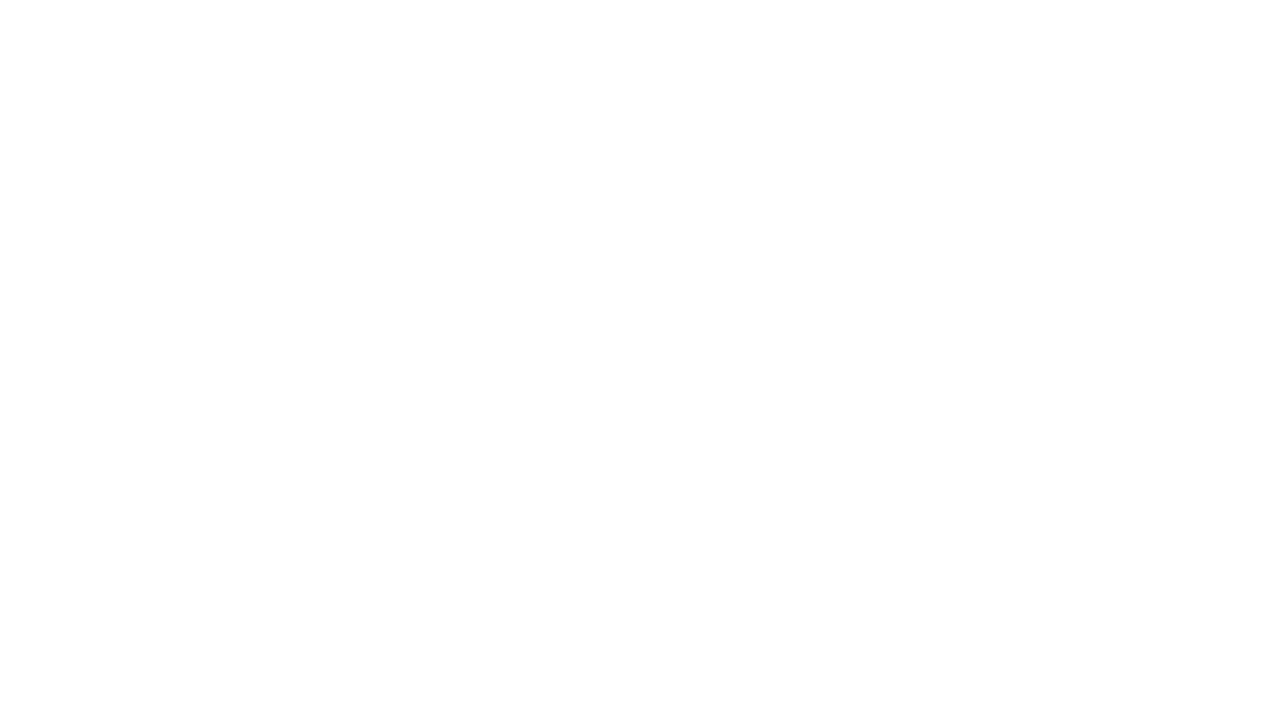
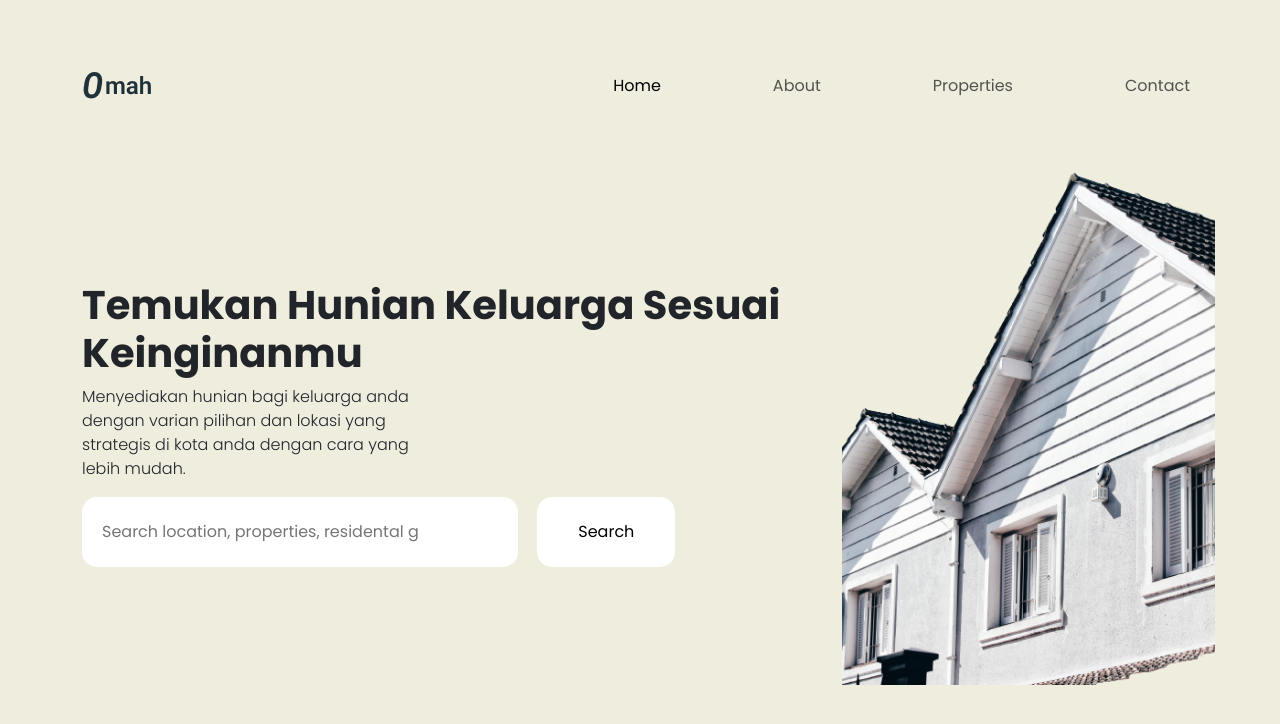
Before and after one commit to SahariorRidoy/Omah-Bootsrap, a plain HTML site: page index.html in a window 1280 px wide. Drawn offline with Linux system fonts and the light colour scheme.

Commit message:
Added Navbar and Banner

```diff
--- a/css/style.css
+++ b/css/style.css
@@ -12,3 +12,42 @@ ul, li, a{
     list-style: none;
     text-decoration: none;
 }
+
+body{
+    font-family:"Poppins" ;
+}
+
+/* ***************************** */
+/* Header Style Start */
+header{
+    background: #EEEDDE;
+    padding-top: 57px;
+    padding-bottom: 120px;
+}
+header .navbar-spaces{
+    display: flex;
+    justify-content: space-between;
+}
+header li{margin-left: 6rem;
+}
+header .search-banner{
+display: flex;
+}
+.search-input{
+    padding-left: 20px;
+    padding-top: 23px;
+    padding-bottom: 23px;
+    padding-right: 100px;
+    border-radius: 15px;
+    border: none;
+    margin-right: 15px;
+}
+.banner .search-input:focus{
+    outline: none;
+}
+.banner button{
+    border: none;
+    padding:23px 41px;
+    border-radius: 15px;
+background: #FFF;
+}
--- a/index.html
+++ b/index.html
@@ -9,9 +9,54 @@
 </head>
 <body>
     <header>
-        <nav></nav>
+      <!-- Navbar -->
+            <nav class="navbar navbar-expand-lg mb-5 ">
+                <div class="container nav-flex">
+
+                    <img src="images/logo.png" alt="">
+                  <!-- <button class="navbar-toggler" type="button" data-bs-toggle="collapse" data-bs-target="#navbarNav" aria-controls="navbarNav" aria-expanded="false" aria-label="Toggle navigation">
+                    <span class="navbar-toggler-icon"></span>
+                  </button> -->
+
+                  <div>
+                    <ul class="navbar-nav">
+                      <li class="nav-item">
+                        <a class="nav-link active" aria-current="page" href="#">Home</a>
+                      </li>
+                      <li class="nav-item">
+                        <a class="nav-link" href="#">About</a>
+                      </li>
+                      <li class="nav-item">
+                        <a class="nav-link" href="#">Properties</a>
+                      </li>
+                      <li class="nav-item">
+                        <a class="nav-link" href="#">Contact</a>
+                      </li>
+                    </ul>
+                  </div>
+                </div>
+              </nav>
+              <!-- Banner Section -->
+              <section class="banner">
+                <div class="container">
+                  <div class="row d-flex align-items-center ">
+                    <div class="col-lg-8">
+                      <h1 class="fw-bold">Temukan Hunian Keluarga Sesuai Keinginanmu</h1>
+                      <p class="fw-light w-50">Menyediakan hunian bagi keluarga anda dengan varian pilihan dan lokasi yang strategis di kota anda dengan cara yang lebih mudah.</p>
+                      <div>
+                        <input type="text"  class="search-input" placeholder="Search location, properties, residental group">
+                        <button>Search</button>
+                      </div>
+                    </div>
+                    <div class="col-lg-4">
+                      <img src="images/house-banner.png" alt="">
+                    </div>
+                  </div>
+                </div>
+              </section>
     </header>
     <main>
+      <!--  -->
 
     </main>
     <footer>
```
